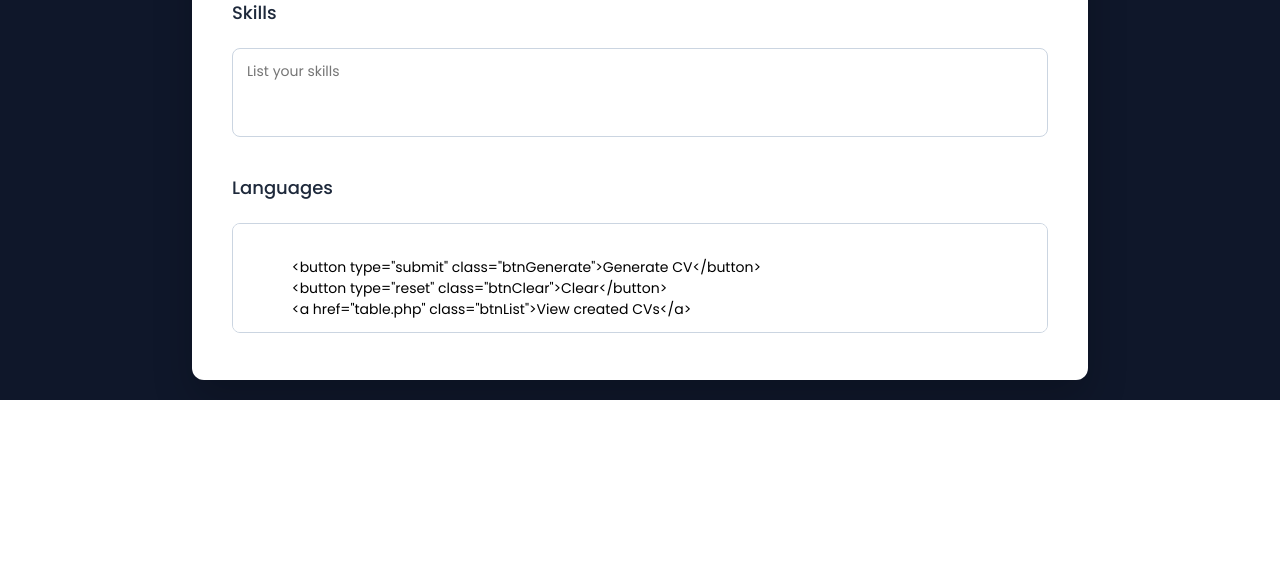
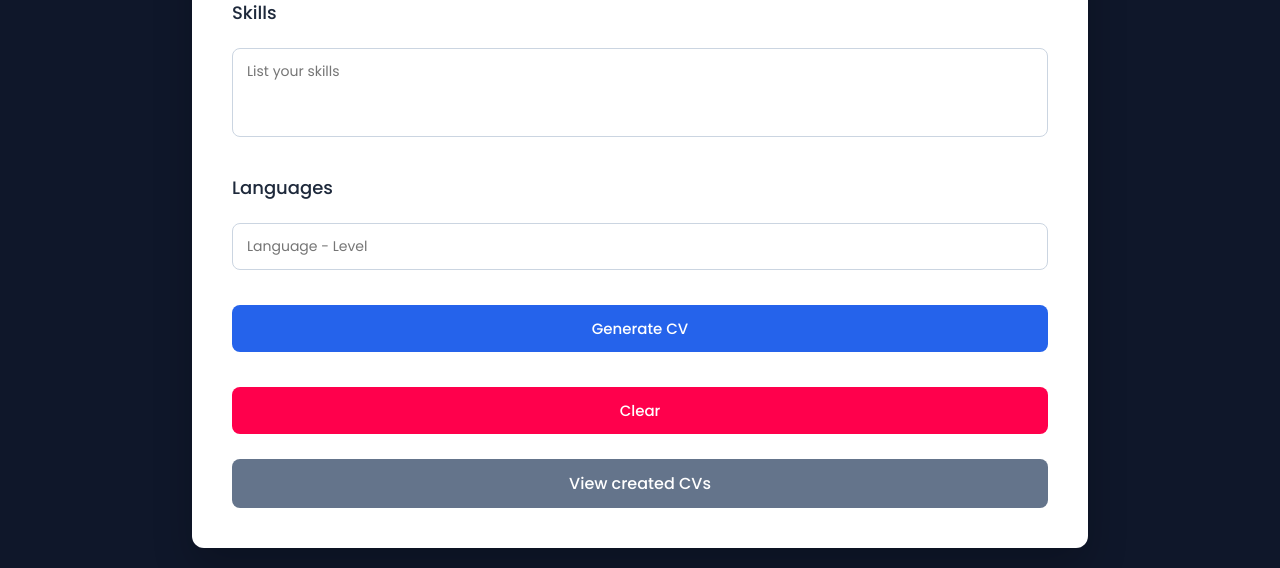
Before and after one commit to RaLoGu83/CV-Generator, a PHP site: page /CV_Generator/index.php in a window 1280 px wide. Shown: the part 1042-1610 px from the top of the page. Before the commit the page ends 1442 px from the top, so only its background shows below. Run offline with PHP 8.4, Linux system fonts and the light colour scheme.

Commit message:
HTML index validations

```diff
--- a/index.php
+++ b/index.php
@@ -36,7 +36,7 @@
             <textarea class="formControl" rows="3" name="skills" placeholder="List your skills" required maxlength="300"></textarea>
 
             <h4>Languages</h4>
-            <textarea class="formControl" rows="4" type="text" name="language" placeholder="Language - Level" required maxlength="300">
+            <input class="formControl" type="text" name="language" placeholder="Language - Level" required maxlength="60">
 
             <button type="submit" class="btnGenerate">Generate CV</button>
             <button type="reset" class="btnClear">Clear</button>
```
